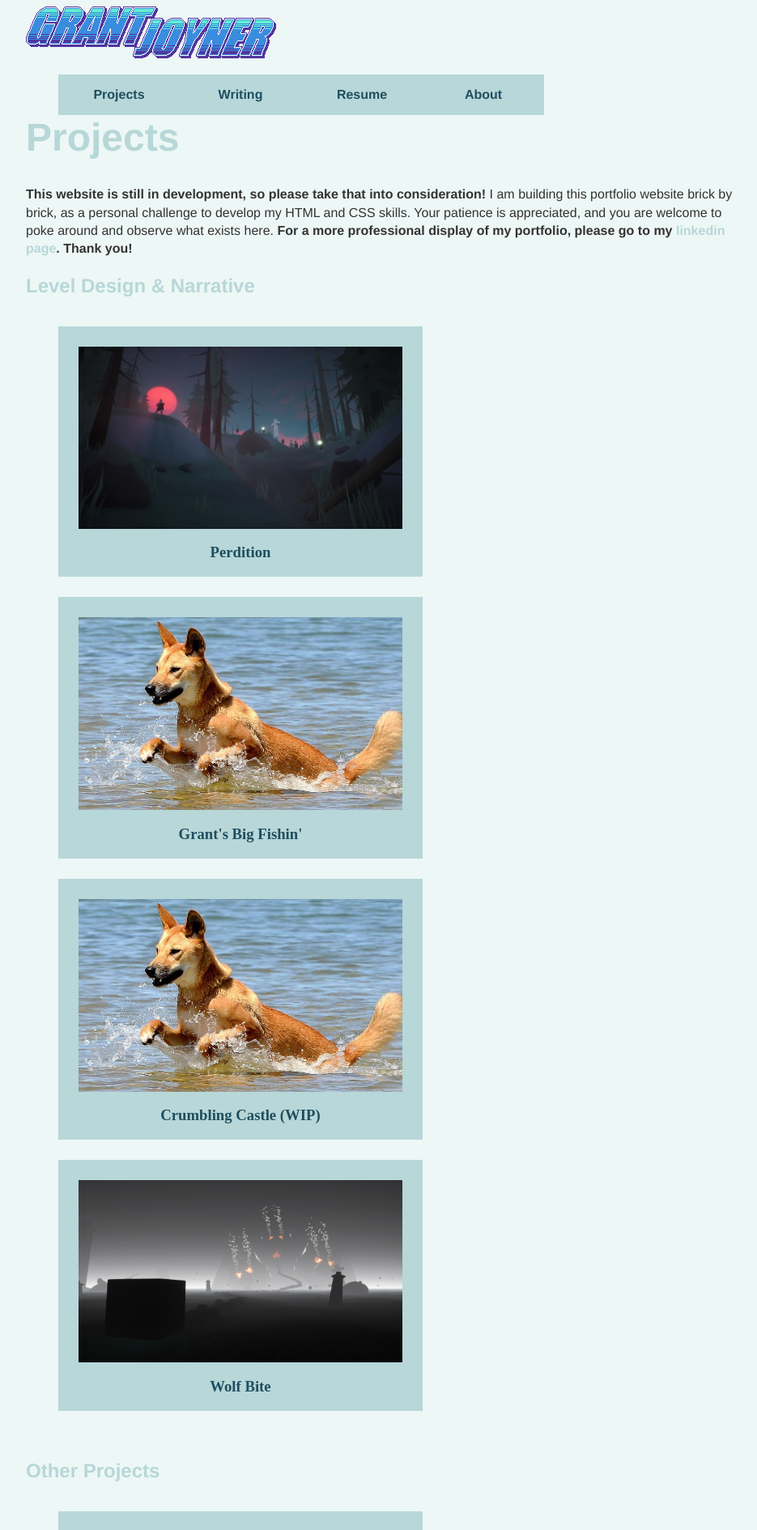
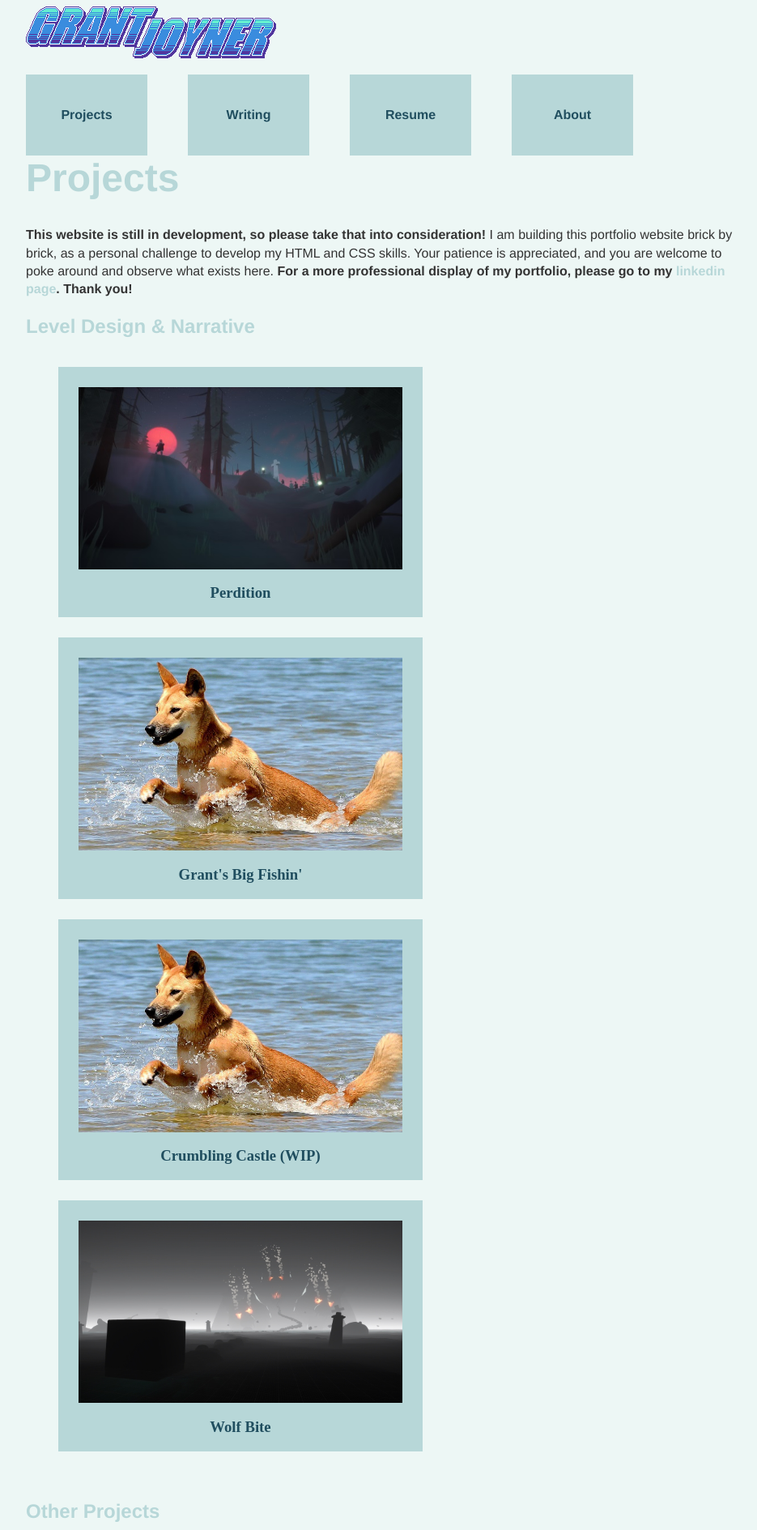
Before and after one commit to digigrant/digigrant.github.io, a Jekyll site: the page built from index.html, in a window 1280 px wide. Shown: the top 1889 px of the page at 81% size, without its empty margins (160-1095 px from the left). Built offline with Jekyll 4.4.1, drawn with Linux system fonts in a browser that asks for light colours.

Commit message:
Update main.scss

```diff
--- a/_sass/main.scss
+++ b/_sass/main.scss
@@ -13,13 +13,28 @@
     margin-left: 15%;
 }
 
+.logo
+{
+    margin: auto;
+    width: 25%;
+}
+
+nav
+{
+    ul
+    {
+        padding-left: 0;
+    }
+}
+
 .buttonNav
 {
     width: 150px;
-    line-height: 50px;
+    line-height: 100px;
     background-color: $color2;
     text-align: center;
     float: left;
+    margin-right: 50px;
 
     &:hover
     {
```
